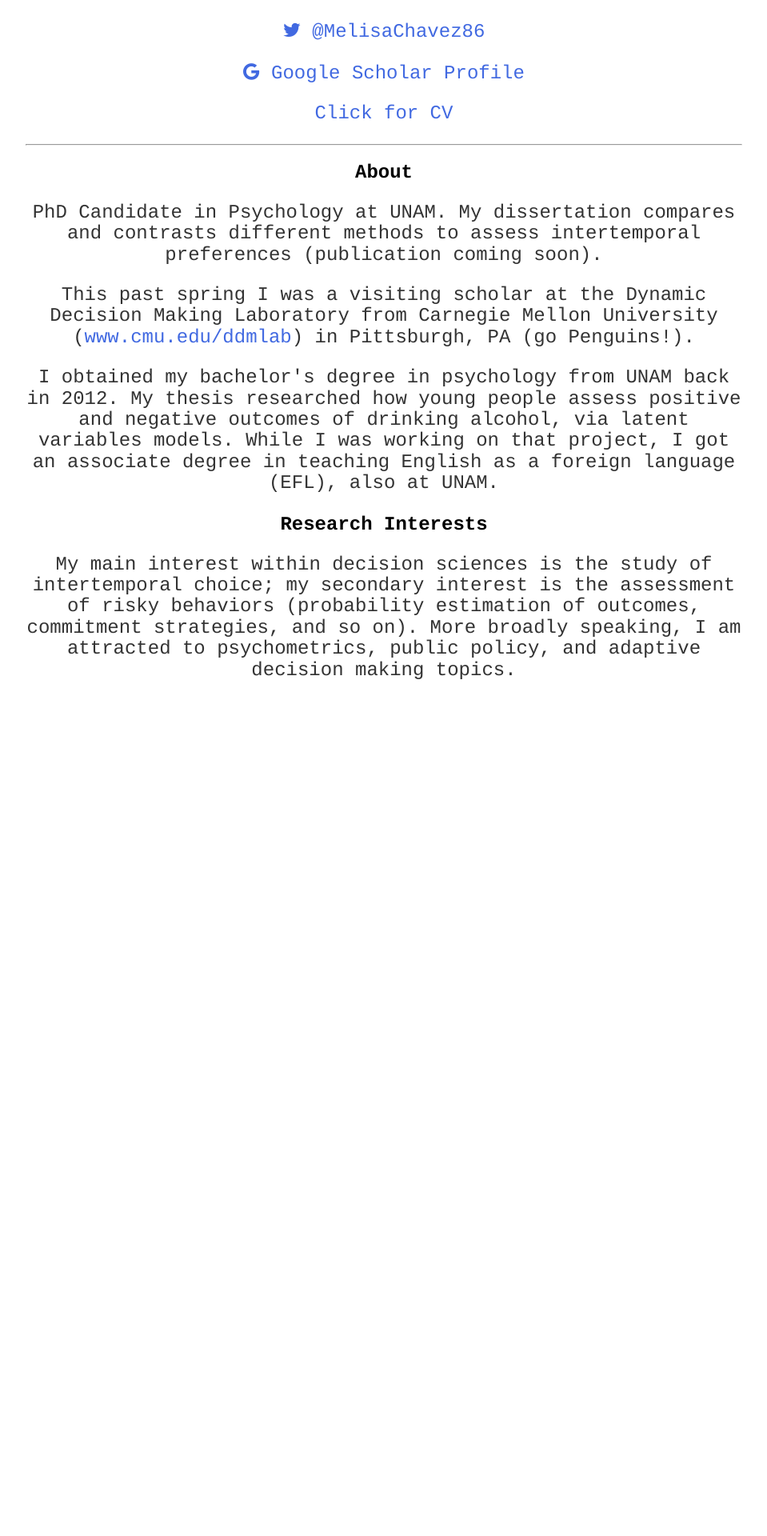
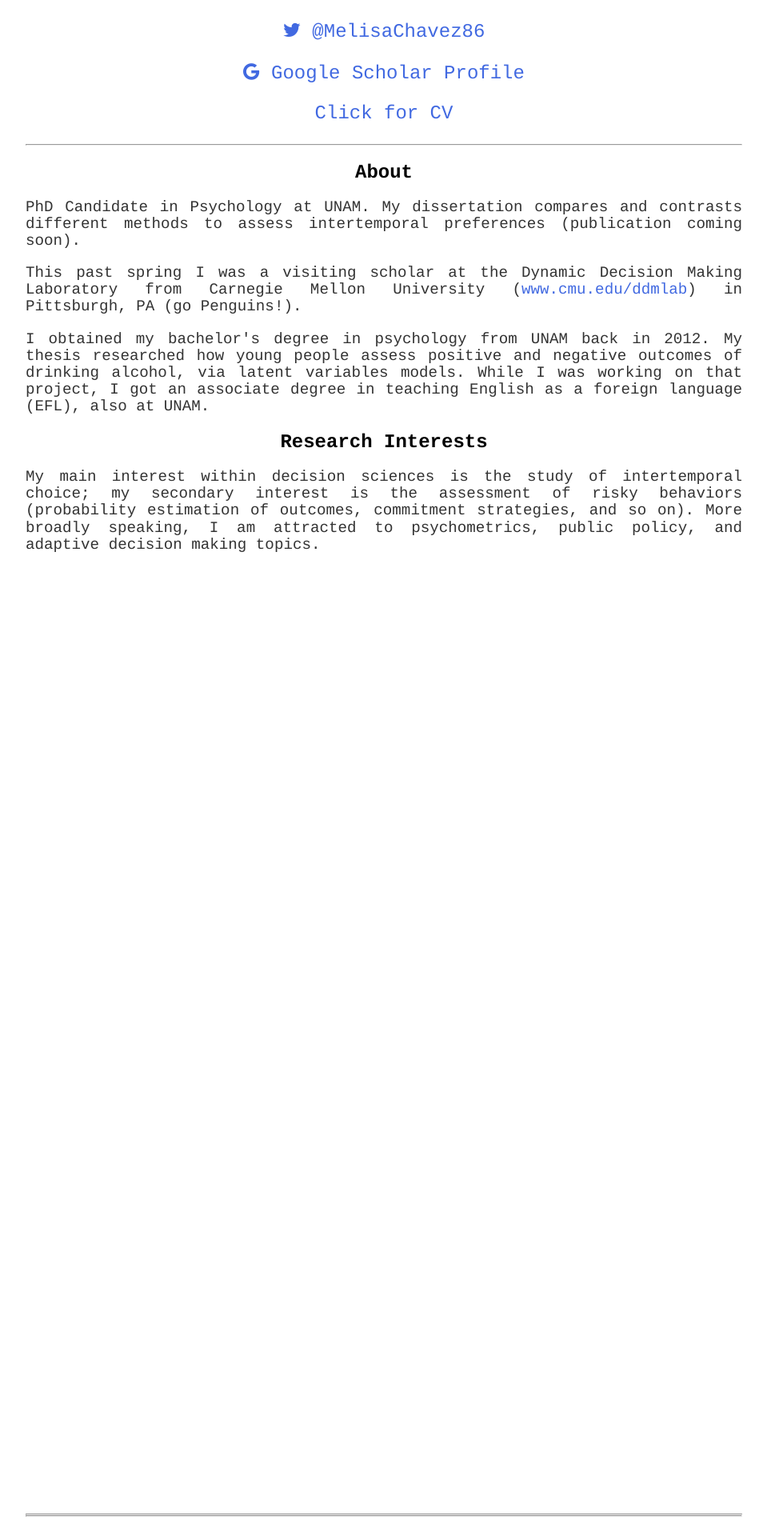
Before and after one commit to BouzasLab25/bouzaslab25.github.io, a Jekyll site: the page built from people/melisa.html, in a window 1280 px wide. Shown: the part 773-2693 px from the top of the page at 80% size, without its empty margins (160-1119 px from the left). Built offline with Jekyll 4.4.1, drawn with Linux system fonts in a browser that asks for light colours.

Commit message:
Update melisa.html

```diff
--- a/people/melisa.html
+++ b/people/melisa.html
@@ -25,12 +25,12 @@
 <hr>
  <h2>About</h2>
 
- <p> PhD Candidate in Psychology at UNAM. My dissertation compares and contrasts different methods to assess intertemporal preferences (publication coming soon).
+ <p class='text'> PhD Candidate in Psychology at UNAM. My dissertation compares and contrasts different methods to assess intertemporal preferences (publication coming soon).
 
- <p>This past spring I was a visiting scholar at the Dynamic Decision Making Laboratory from Carnegie Mellon University (<a class= 'link' href="https://www.cmu.edu/ddmlab" >www.cmu.edu/ddmlab</a>) in Pittsburgh, PA (go Penguins!). </p>
+ <p class='text'>This past spring I was a visiting scholar at the Dynamic Decision Making Laboratory from Carnegie Mellon University (<a class= 'link' href="https://www.cmu.edu/ddmlab" >www.cmu.edu/ddmlab</a>) in Pittsburgh, PA (go Penguins!). </p>
 
-<p>I obtained my bachelor's degree in psychology from UNAM back in 2012. My thesis researched how young people assess positive and negative outcomes of drinking alcohol, via latent variables models. While I was working on that project, I got an associate degree in teaching English as a foreign language (EFL), also at UNAM.   </p>
+<p class='text'>I obtained my bachelor's degree in psychology from UNAM back in 2012. My thesis researched how young people assess positive and negative outcomes of drinking alcohol, via latent variables models. While I was working on that project, I got an associate degree in teaching English as a foreign language (EFL), also at UNAM.   </p>
 
  <h2>Research Interests</h2>
 
-   <p> My main interest within decision sciences is the study of intertemporal choice; my secondary interest is the assessment of risky behaviors (probability estimation of outcomes, commitment strategies, and so on). More broadly speaking, I am attracted to psychometrics, public policy, and adaptive decision making topics.  </p>
+   <p class='text'> My main interest within decision sciences is the study of intertemporal choice; my secondary interest is the assessment of risky behaviors (probability estimation of outcomes, commitment strategies, and so on). More broadly speaking, I am attracted to psychometrics, public policy, and adaptive decision making topics.  </p>
```
